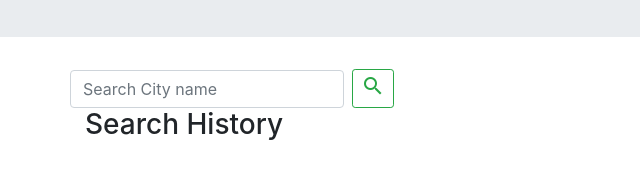
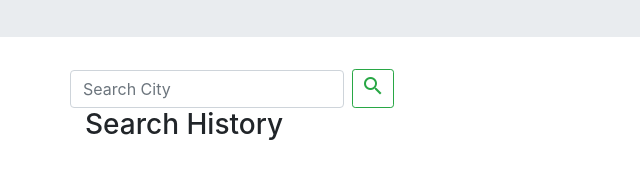
Before and after one commit to proudfer000/weather-dashboard, a plain HTML site: page index.html in a window 1280 px wide. Shown: the part 166-344 px from the top of the page, 0-640 px from the left. Drawn offline with nearby package versions, Linux system fonts and the light colour scheme.

Commit message:
small fix

```diff
--- a/index.html
+++ b/index.html
@@ -30,7 +30,7 @@
 
                 <div class="row">
                     <form class="form-inline my-2 my-lg-0">
-                        <input id="search-term" class="form-control mr-sm-2" type="search" placeholder="Search City name"
+                        <input id="search-term" class="form-control mr-sm-2" type="search" placeholder="Search City"
                             aria-label="Search">
                         <button id="run-search" class="btn btn-outline-success my-2 my-sm-0 btn-sm">
                             <span class="material-icons">
```
